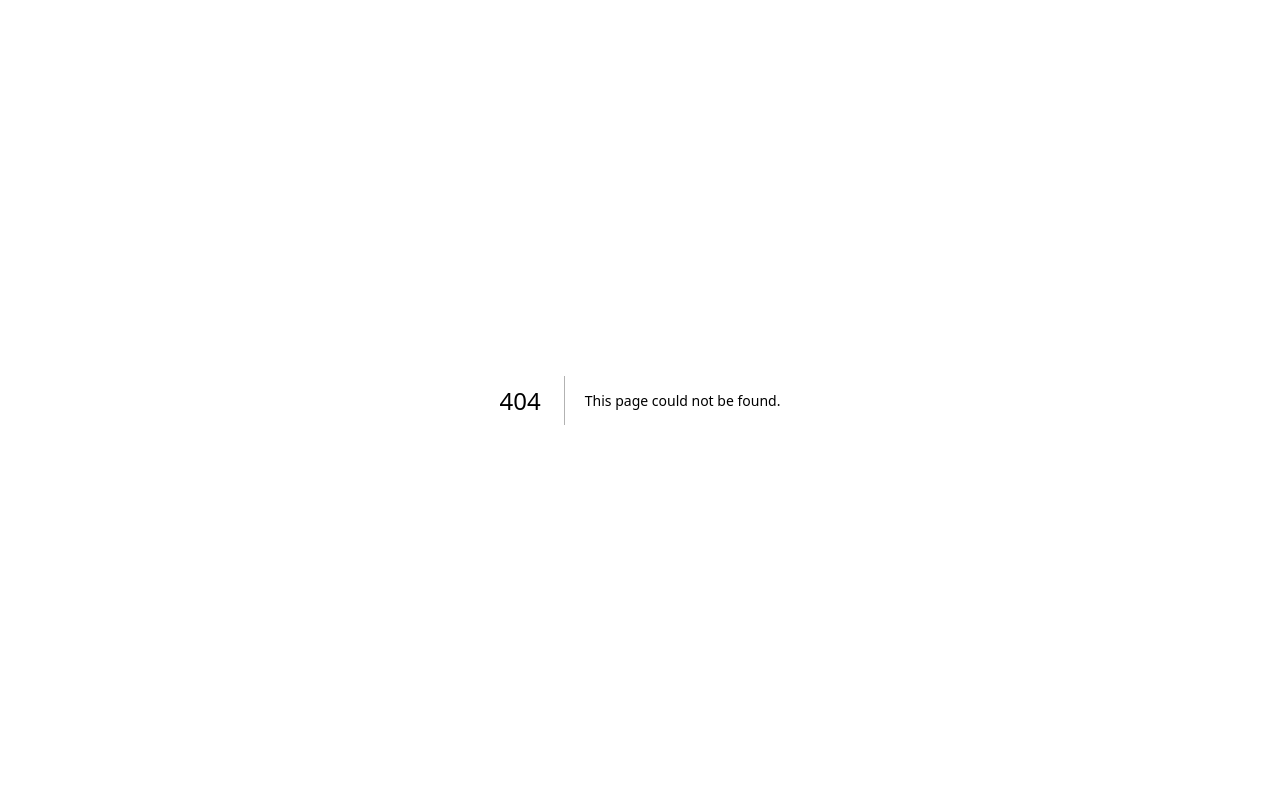
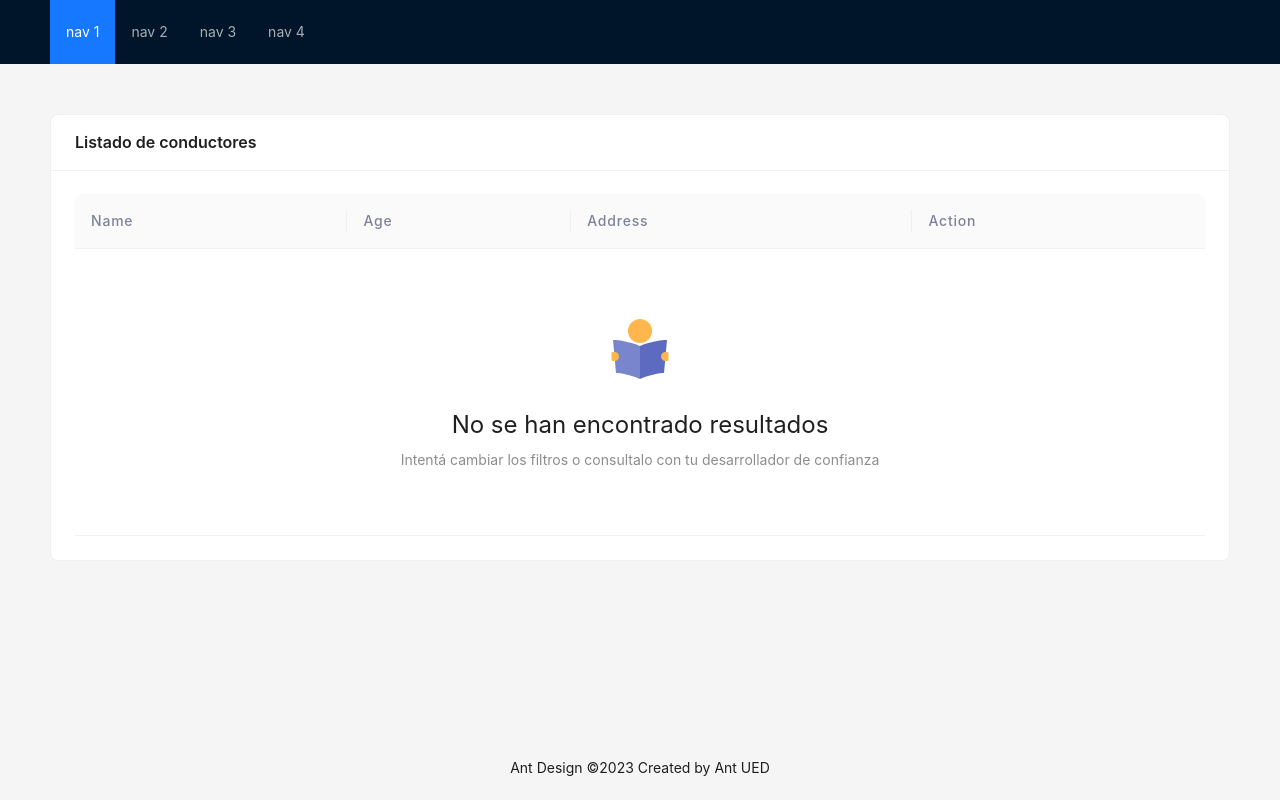
Before and after one commit to CrisCorzo97/andt-form-test, a Next.js app: page /rents-table in a window 1280 px wide. Before the commit this address had no page. Built offline with nearby package versions, Linux system fonts and the light colour scheme.

Commit message:
init rent table

```diff
--- a/package.json
+++ b/package.json
@@ -9,8 +9,9 @@
     "lint": "next lint"
   },
   "dependencies": {
+    "@ant-design/cssinjs": "^1.16.2",
     "@ant-design/icons": "^5.1.4",
-    "@tanstack/react-query": "^4.29.25",
+    "@tanstack/react-query": "^4.32.6",
     "@types/node": "20.3.3",
     "@types/react": "18.2.14",
     "@types/react-dom": "18.2.6",
@@ -19,6 +20,7 @@
     "next": "13.4.7",
     "react": "18.2.0",
     "react-dom": "18.2.0",
+    "react-icons": "^4.10.1",
     "typescript": "5.1.6"
   },
   "devDependencies": {
--- /dev/null
+++ b/src/app/(tables)/layout.tsx
@@ -0,0 +1,35 @@
+'use client';
+import React from 'react';
+import { Layout, Menu } from 'antd';
+import RentsTable from './rents-table/page';
+
+const { Header, Content, Footer } = Layout;
+
+const TablesLayout: React.FC = () => {
+  return (
+    <Layout style={{ minHeight: '100vh', width: '100%' }}>
+      <Header style={{ display: 'flex', alignItems: 'center' }}>
+        <Menu
+          theme='dark'
+          mode='horizontal'
+          defaultSelectedKeys={['1']}
+          items={new Array(4).fill(null).map((_, index) => {
+            const key = index + 1;
+            return {
+              key,
+              label: `nav ${key}`,
+            };
+          })}
+        />
+      </Header>
+      <Content style={{ padding: '50px' }}>
+        <RentsTable />
+      </Content>
+      <Footer style={{ textAlign: 'center' }}>
+        Ant Design ©2023 Created by Ant UED
+      </Footer>
+    </Layout>
+  );
+};
+
+export default TablesLayout;
--- /dev/null
+++ b/src/app/(tables)/rents-table/page.tsx
@@ -0,0 +1,35 @@
+'use client';
+import React from 'react';
+import { Card } from 'antd';
+import { CustomTable } from '@/components/custom-table/custom_table';
+import axios from 'axios';
+
+const columns = [
+  { title: 'Name', dataIndex: 'name', key: 'name' },
+  { title: 'Age', dataIndex: 'age', key: 'age' },
+  { title: 'Address', dataIndex: 'address', key: 'address' },
+  {
+    title: 'Action',
+    dataIndex: '',
+    key: 'x',
+    render: () => <a>Delete</a>,
+  },
+];
+
+const RentsTable: React.FC = () => {
+  // const data = (await axios.get('http://localhost:3005/rents')).data;
+  // console.log(data);
+  return (
+    <Card title={'Listado de conductores'}>
+      <CustomTable<any>
+        rowKey={'id'}
+        columns={columns}
+        dataSource={[]}
+        loading={false}
+        pagination={false}
+      />
+    </Card>
+  );
+};
+
+export default RentsTable;
--- a/src/app/layout.tsx
+++ b/src/app/layout.tsx
@@ -1,21 +1,24 @@
-import './globals.css'
-import { Inter } from 'next/font/google'
+import './globals.css';
+import { Inter } from 'next/font/google';
+import StyledComponentsRegistry from './lib/AntdRegistry';
 
-const inter = Inter({ subsets: ['latin'] })
+const inter = Inter({ subsets: ['latin'] });
 
 export const metadata = {
   title: 'Create Next App',
   description: 'Generated by create next app',
-}
+};
 
 export default function RootLayout({
   children,
 }: {
-  children: React.ReactNode
+  children: React.ReactNode;
 }) {
   return (
-    <html lang="en">
-      <body className={inter.className}>{children}</body>
+    <html lang='en'>
+      <body className={inter.className}>
+        <StyledComponentsRegistry>{children}</StyledComponentsRegistry>
+      </body>
     </html>
-  )
+  );
 }
--- /dev/null
+++ b/src/app/lib/AntdRegistry.tsx
@@ -0,0 +1,22 @@
+'use client';
+
+import React from 'react';
+import { StyleProvider, createCache, extractStyle } from '@ant-design/cssinjs';
+import { useServerInsertedHTML } from 'next/navigation';
+
+const StyledComponentsRegistry = ({
+  children,
+}: {
+  children: React.ReactNode;
+}) => {
+  const cache = createCache();
+  useServerInsertedHTML(() => (
+    <style
+      id='antd'
+      dangerouslySetInnerHTML={{ __html: extractStyle(cache, true) }}
+    />
+  ));
+  return <StyleProvider cache={cache}>{children}</StyleProvider>;
+};
+
+export default StyledComponentsRegistry;
--- /dev/null
+++ b/src/components/custom-table/custom_table.tsx
@@ -0,0 +1,121 @@
+import Icon from '@ant-design/icons/lib/components/Icon';
+import { ConfigProvider, Result, Table, Tooltip } from 'antd';
+import { ColumnType, TablePaginationConfig } from 'antd/es/table';
+import { CompareFn } from 'antd/es/table/interface';
+import { AlignType } from 'rc-table/lib/interface';
+import { CSSProperties, ReactNode } from 'react';
+import { FcReading } from 'react-icons/fc';
+
+// Table header section
+
+type TableHeaderProps = {
+  title: string | number;
+  description?: string;
+};
+
+const TableHeader: React.FC<TableHeaderProps> = ({ title, description }) => {
+  return (
+    <Tooltip title={description ?? ''}>
+      <span
+        style={{
+          fontWeight: 500,
+          color: '#7E8299',
+          letterSpacing: 0.8,
+          zIndex: 10,
+        }}
+      >
+        {title}
+      </span>
+    </Tooltip>
+  );
+};
+
+// Custom table section
+
+type ScrollType = {
+  x?: string | number | true | undefined;
+  y?: string | number | undefined;
+} & { scrollToFirstRowOnChange?: boolean | undefined };
+
+type CustomColumn<T> = {
+  key?: string;
+  title: string;
+  titleDescription?: string;
+  dataIndex?: string | string[];
+  sorter?: CompareFn<T>;
+  render?: (value: any | undefined | null, record: T) => ReactNode;
+  align?: AlignType;
+  width?: string | number;
+};
+
+type CustomTableProps<T extends object> = {
+  rowKey: string;
+  loading: boolean;
+  dataSource: T[];
+  columns: CustomColumn<T>[];
+  pagination: TablePaginationConfig | false;
+  expandable?: {
+    expandedRowRender: (record: T) => ReactNode;
+    rowExpandable: (data: T) => boolean;
+  };
+  scroll?: ScrollType;
+  size?: 'large' | 'middle' | 'small';
+  resultExtra?: ReactNode;
+  style?: CSSProperties;
+  resultSubTitle?: string;
+};
+
+export const CustomTable = <T extends object>({
+  rowKey,
+  dataSource,
+  columns,
+  pagination,
+  loading,
+  scroll,
+  size,
+  resultExtra,
+  style,
+  resultSubTitle,
+  expandable,
+}: CustomTableProps<T>) => {
+  const formattedColumns: ColumnType<T>[] = columns.map((column) => ({
+    showSorterTooltip: false,
+    key: column.key,
+    title: (
+      <TableHeader title={column.title} description={column.titleDescription} />
+    ),
+    dataIndex: column.dataIndex,
+    sorter: column.sorter,
+    render: column.render,
+    align: column.align,
+    width: column.width,
+  }));
+
+  return (
+    <ConfigProvider
+      renderEmpty={() => (
+        <Result
+          icon={<Icon component={() => <FcReading />} />}
+          extra={resultExtra}
+          title='No se han encontrado resultados'
+          subTitle={
+            resultSubTitle ??
+            'Intentá cambiar los filtros o consultalo con tu desarrollador de confianza'
+          }
+        />
+      )}
+    >
+      <Table
+        rowKey={rowKey}
+        columns={formattedColumns}
+        dataSource={dataSource ?? []}
+        loading={loading}
+        pagination={pagination}
+        scroll={scroll ?? undefined}
+        size={size ?? undefined}
+        style={style ?? undefined}
+        expandable={expandable}
+      />
+    </ConfigProvider>
+  );
+};
```
Also changed, not shown: 1 other file (tests, documents, lock files or other folders).
